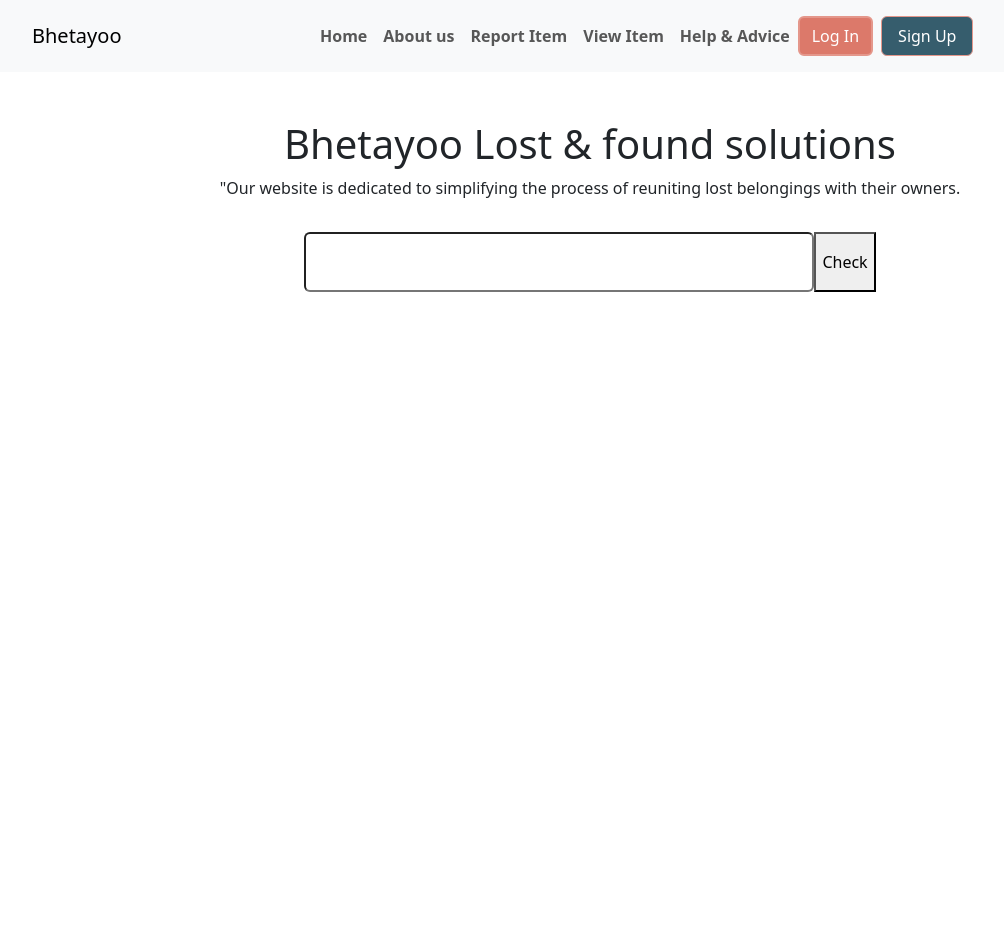
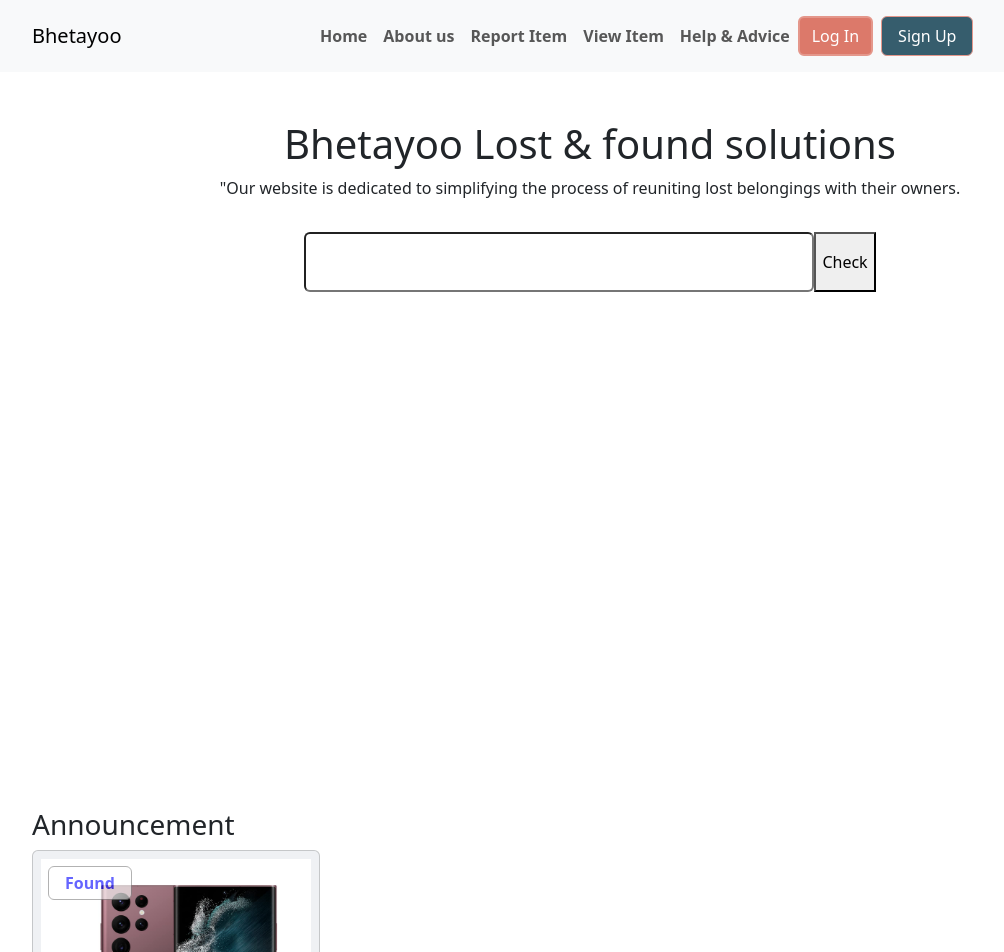
Before and after one commit to spd-sadim/Project---Lost-and-Found, a React (Vite) app in the folder client/: page / in a window 1280 px wide. Shown: the top 952 px of the page, without its empty margins (50-1054 px from the left). Before the commit the page ends 800 px from the top, so only its background shows below. Built offline with nearby package versions, Linux system fonts and the light colour scheme.

Commit message:
feat: Add Annoucement.jsx component in Home.jsx page

```diff
--- a/client/src/pages/Home.jsx
+++ b/client/src/pages/Home.jsx
@@ -1,9 +1,11 @@
+import Announcement from "../components/Announcement/Announcement";
 import Hero from "../components/Hero/Hero";
 
 export default function Home() {
   return (
     <div>
         <Hero />
+        <Announcement />
     </div>
   )
 }
```
